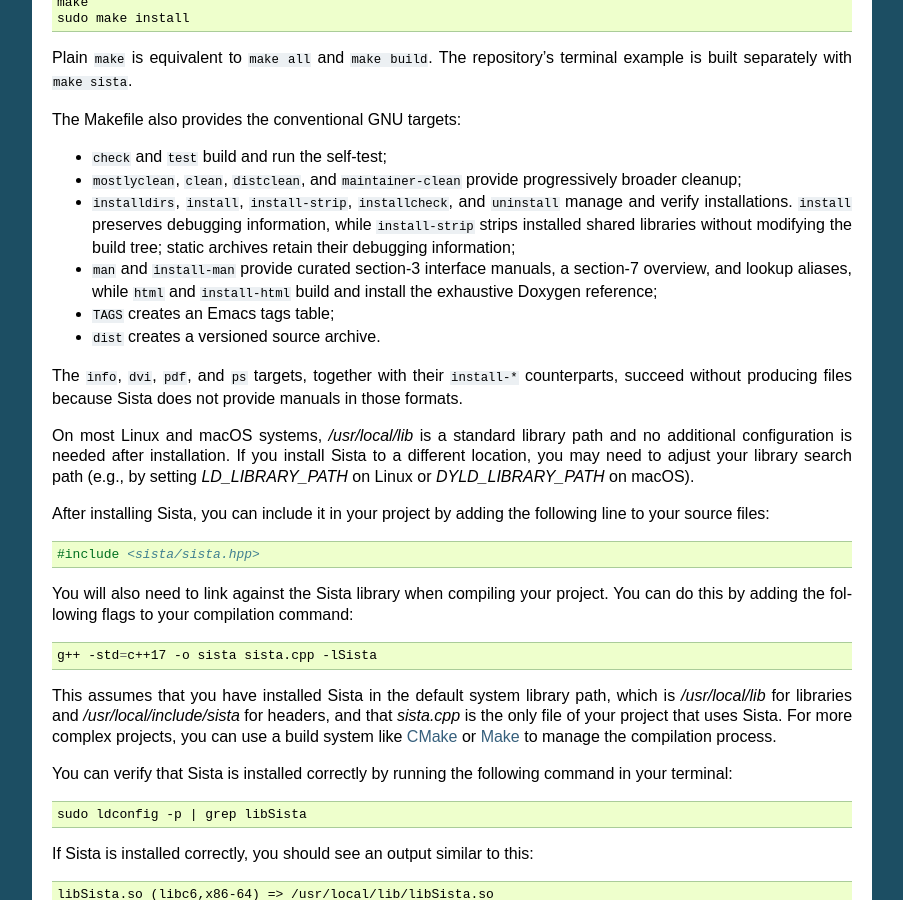
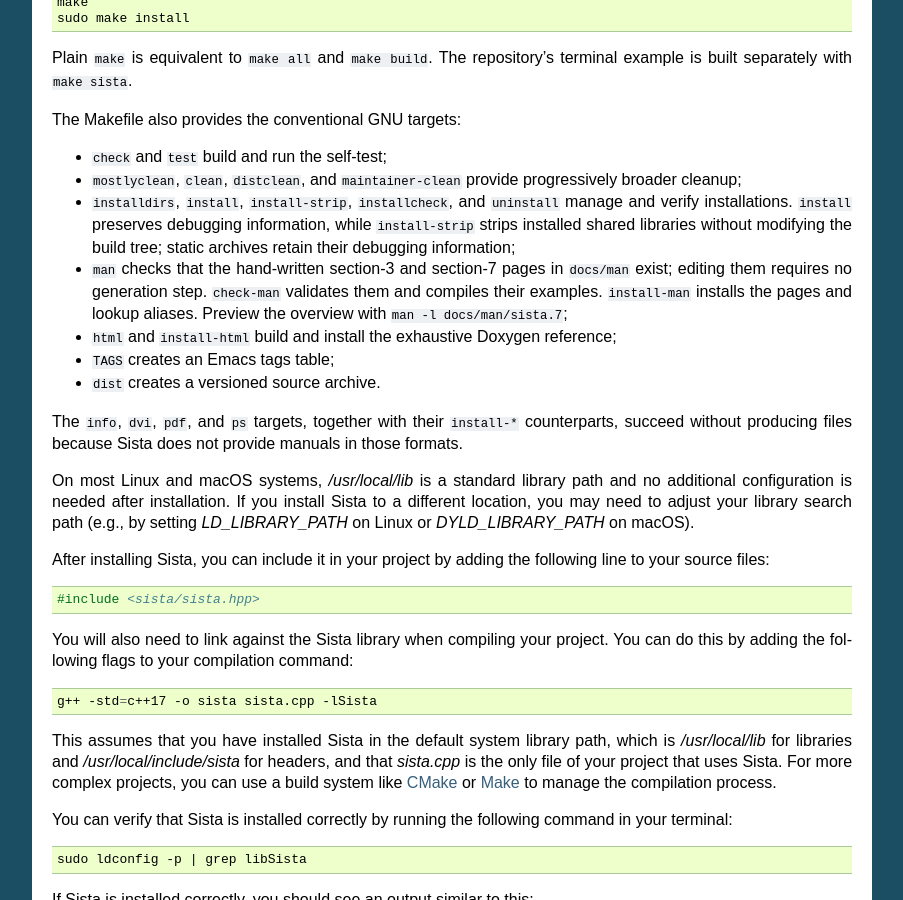
Before and after one commit to FLAK-ZOSO/Sista, a Sphinx documentation site: the page built from docs/index.rst, in a window 1280 px wide and 900 px high, scrolled down 1469 px. Shown: the whole window, without its empty margins (198-1101 px from the left). Built offline with Sphinx 7.4.7, drawn with Linux system fonts in a browser that asks for light colours.

```diff
--- a/docs/index.rst
+++ b/docs/index.rst
@@ -84,7 +84,8 @@ The Makefile also provides the conventional GNU targets:
 * ``check`` and ``test`` build and run the self-test;
 * ``mostlyclean``, ``clean``, ``distclean``, and ``maintainer-clean`` provide progressively broader cleanup;
 * ``installdirs``, ``install``, ``install-strip``, ``installcheck``, and ``uninstall`` manage and verify installations. ``install`` preserves debugging information, while ``install-strip`` strips installed shared libraries without modifying the build tree; static archives retain their debugging information;
-* ``man`` and ``install-man`` provide curated section-3 interface manuals, a section-7 overview, and lookup aliases, while ``html`` and ``install-html`` build and install the exhaustive Doxygen reference;
+* ``man`` checks that the hand-written section-3 and section-7 pages in ``docs/man`` exist; editing them requires no generation step. ``check-man`` validates them and compiles their examples. ``install-man`` installs the pages and lookup aliases. Preview the overview with ``man -l docs/man/sista.7``;
+* ``html`` and ``install-html`` build and install the exhaustive Doxygen reference;
 * ``TAGS`` creates an Emacs tags table;
 * ``dist`` creates a versioned source archive.
 
```
Also changed, not shown: README.md (+2 -2 lines), 1 other file.
